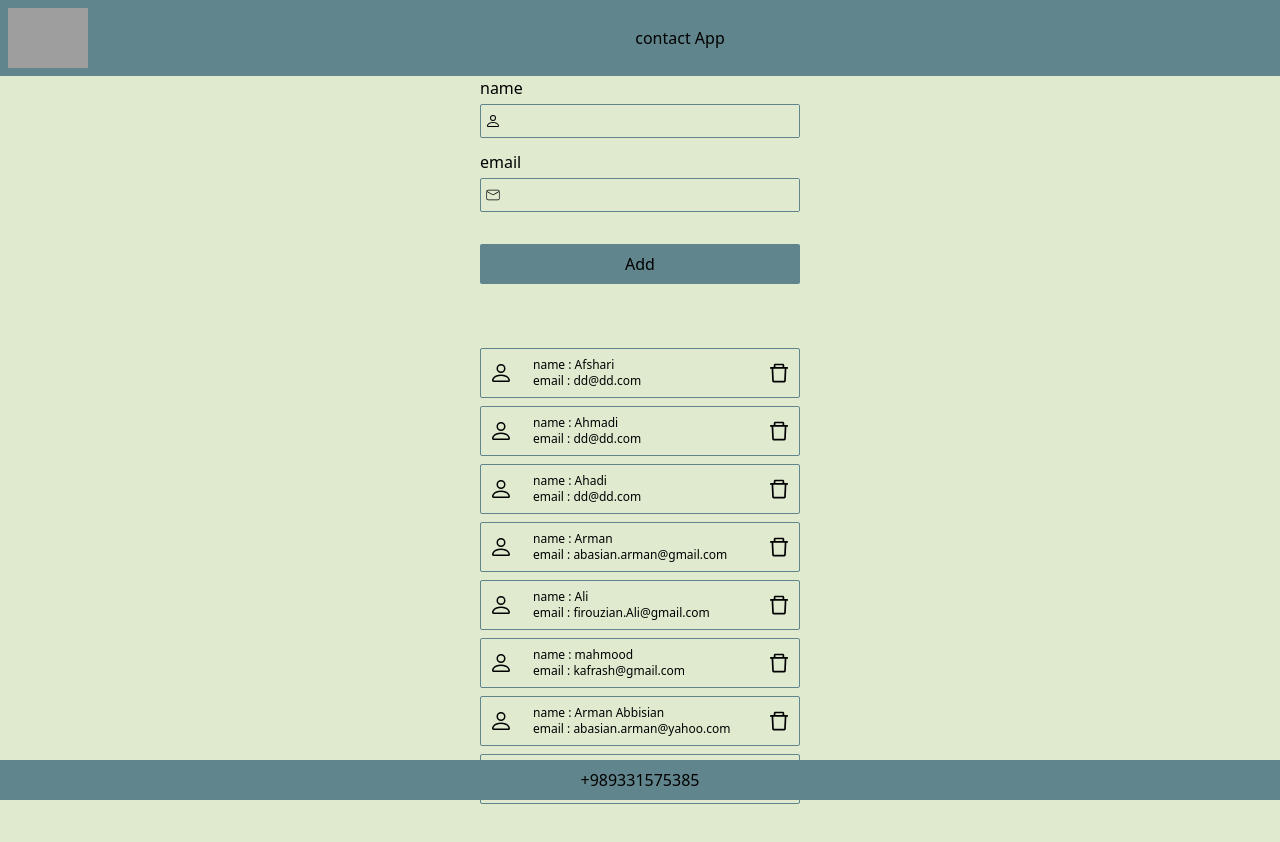
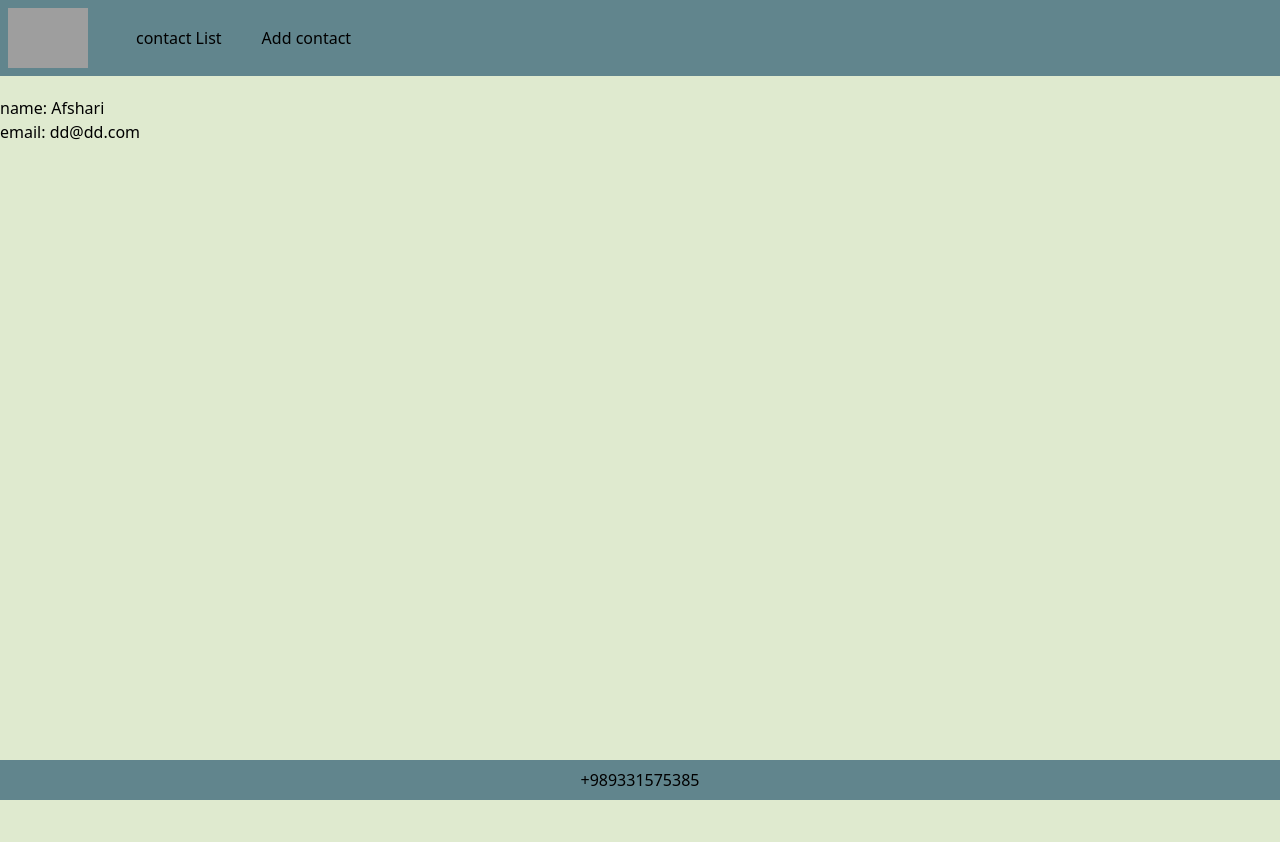
Before and after one commit to Arman-Abbasian/contact_list_with_redux_reduxToolkit_useContext_useReducer_Async, a React (Create React App) app: page /contact/1 in a window 1280 px wide. Shown: the top 842 px of the page. After the commit the page ends 800 px from the top, so only its background shows below. Built offline with nearby package versions, Linux system fonts and the light colour scheme; data requests are answered from the project's data file; grey boxes are pictures that could not be loaded.

Commit message:
make the project by react-router-dom

```diff
--- a/package.json
+++ b/package.json
@@ -11,6 +11,7 @@
     "react-dom": "^18.2.0",
     "react-hot-toast": "^2.4.0",
     "react-icons": "^4.7.1",
+    "react-router-dom": "^6.4.4",
     "react-scripts": "5.0.1",
     "web-vitals": "^2.1.4"
   },
--- a/server/db.json
+++ b/server/db.json
@@ -34,11 +34,6 @@
       "name": "Arman Abbisian",
       "email": "abasian.arman@yahoo.com",
       "id": 7
-    },
-    {
-      "name": "آرمان عباسیان",
-      "email": "abasian.arman@yahoo.com",
-      "id": 8
     }
   ]
 }
--- a/src/App.js
+++ b/src/App.js
@@ -2,9 +2,11 @@ import axios from 'axios';
 import { useEffect, useState } from 'react';
 import './App.css';
 import toast, { Toaster } from 'react-hot-toast';
-import AddContact from './components/functional/AddContact/AddContact';
-import Contacts from './components/functional/Contacts/Contacts';
+import AddContact from './components/functional/AddContact';
+import Contacts from './components/functional/Contacts';
 import Layout from './components/Layout/Layout';
+import { Route, Routes } from 'react-router-dom';
+import ContactDetail from './components/functional/ContactDetail';
 
 
 function App() {
@@ -40,10 +42,11 @@ function App() {
 
   return (
         <Layout>
-          <div className="App">
-            <section className='mb-16'><AddContact submitHandler={addHandler} /></section>
-            <section className='flex flex-col gap-2 mb-12'><Contacts contacts={contacts} deleteHandler={deleteHandler}/></section>
-          </div>
+          <Routes>
+            <Route path='/add' element={<AddContact submitHandler={addHandler} />} />
+            <Route path='/' element={<Contacts contacts={contacts} deleteHandler={deleteHandler} />}/>
+            <Route path='/contact/:id' element={<ContactDetail contacts={contacts} deleteHandler={deleteHandler} />}/>
+          </Routes>
           <Toaster />
         </Layout>
 
--- a/src/components/Layout/Header.jsx
+++ b/src/components/Layout/Header.jsx
@@ -1,10 +1,15 @@
+import { Link } from "react-router-dom";
+
 const Header = () => {
     return (
-        <header className="p-2 bg-primary-4 sticky top-0 right-0 left-0">
+        <header className="p-2 bg-primary-4 sticky top-0 right-0 left-0 mb-5">
             <nav>
-                <ul className="flex justify-start items-center">
+                <ul className="flex justify-start items-center gap-10">
                     <li><img src={'/images/logo.png'} className='w-20' /></li>
-                    <li className="flex-1 flex justify-center items-center">contact App</li>
+                    <ul className="flex-1 flex justify-start items-center gap-6">
+                        <li className="hover:bg-primary-1 p-2 rounded-sm transition-all duration-300"><Link to="/">contact List</Link></li>
+                        <li className="hover:bg-primary-1 p-2 rounded-sm transition-all duration-300"><Link to="/add">Add contact</Link></li>
+                    </ul>
                 </ul>
             </nav>
         </header>
--- a/src/components/functional/AddContact/AddContact.jsx
+++ b/src/components/functional/AddContact.jsx
@@ -12,7 +12,7 @@ const AddContact = ({submitHandler}) => {
         setFormValues({name:"",email:""});
     }
     return (
-        <div className=" w-full">
+        <div className=" w-full mb-16">
             <form className="max-w-xs mx-auto" onSubmit={submitHandlerr}>
                 <div className="flex flex-col justify-center items-start text-1 gap-1 w-full mb-3">
                     <label htmlFor="name">name</label>
--- /dev/null
+++ b/src/components/functional/ContactDetail.jsx
@@ -0,0 +1,37 @@
+import axios from "axios";
+import { useEffect, useState } from "react";
+import toast from "react-hot-toast";
+import { useParams } from "react-router-dom";
+
+const ContactDetail = () => {
+    const params=useParams();
+    const [contact,setContact]=useState({data:null,error:null,loading:false});
+    useEffect(()=>{
+        setContact({data:null,error:null,loading:true})
+        axios.get(`http://localhost:4000/contacts/${id}`)
+        .then(res=>setContact({data:res.data,error:null,loading:false}))
+        .catch(err=>{
+            setContact({data:null,error:err.message,loading:false});
+            toast.error("fetching data failed")
+        })
+    },[]);
+    const rendering=()=>{
+        if (contact.loading)  return <p>loading</p>
+        if(!contact.loading && contact.error ) return <p>{contact.error}</p>
+        if(contact.data)  return (<div>
+            <p>name: {contact.data.name}</p>
+            <p>email: {contact.data.email}</p>
+            </div>
+        )
+    }
+
+    console.log(params.id)
+    const id=params.id;
+    return (
+        <div>
+            {rendering() }
+        </div>
+     );
+}
+
+export default ContactDetail;
--- /dev/null
+++ b/src/components/functional/Contacts.jsx
@@ -0,0 +1,14 @@
+import { Link } from "react-router-dom";
+import Contact from "./Contact";
+
+const Contacts = ({contacts,deleteHandler}) => {
+    return (
+        <div className="flex flex-col gap-2 mb-12">
+            {contacts && contacts.map(contact=>{
+                return <Link key={contact.id} to={`/contact/${contact.id}`}><Contact key={contact.id} name={contact.name} email={contact.email} id={contact.id} deleteHandler={()=>deleteHandler(contact.id)}/></Link>
+            })}
+        </div>
+     );
+}
+
+export default Contacts;
--- a/src/components/functional/Contacts/Contacts.jsx
+++ /dev/null
@@ -1,13 +0,0 @@
-import Contact from "../Contact/Contact";
-
-const Contacts = ({contacts,deleteHandler}) => {
-    return (
-        <>
-            {contacts && contacts.map(contact=>{
-                return <Contact key={contact.id} name={contact.name} email={contact.email} id={contact.id} deleteHandler={()=>deleteHandler(contact.id)}/>
-            })}
-        </>
-     );
-}
-
-export default Contacts;
--- a/src/index.js
+++ b/src/index.js
@@ -2,11 +2,13 @@ import React from 'react';
 import ReactDOM from 'react-dom/client';
 import './index.css';
 import App from './App';
+import { BrowserRouter } from 'react-router-dom';
 
 
 const root = ReactDOM.createRoot(document.getElementById('root'));
 root.render(
-  <React.StrictMode>
-    <App />
-  </React.StrictMode>
+    <BrowserRouter>
+      <App />
+    </BrowserRouter>
+
 );
```
Also changed, not shown: src/components/functional/Contact.jsx (renamed from src/components/functional/Contact/Contact.jsx), 1 other file (tests, documents, lock files or other folders).
